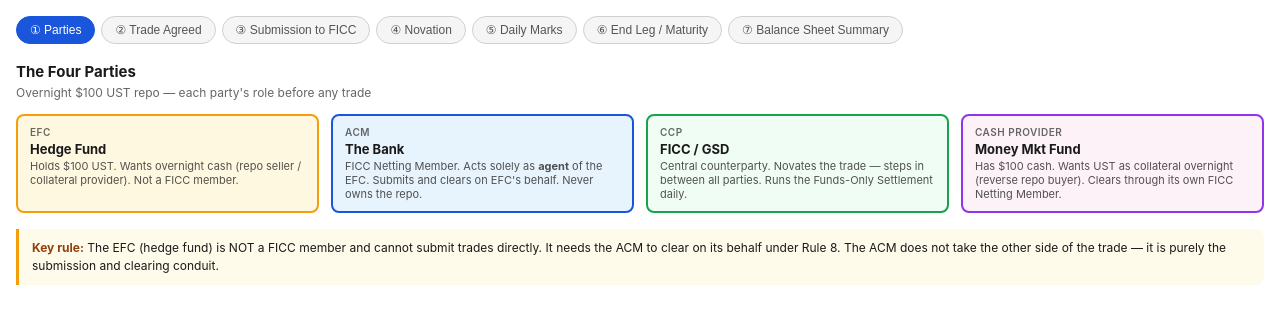
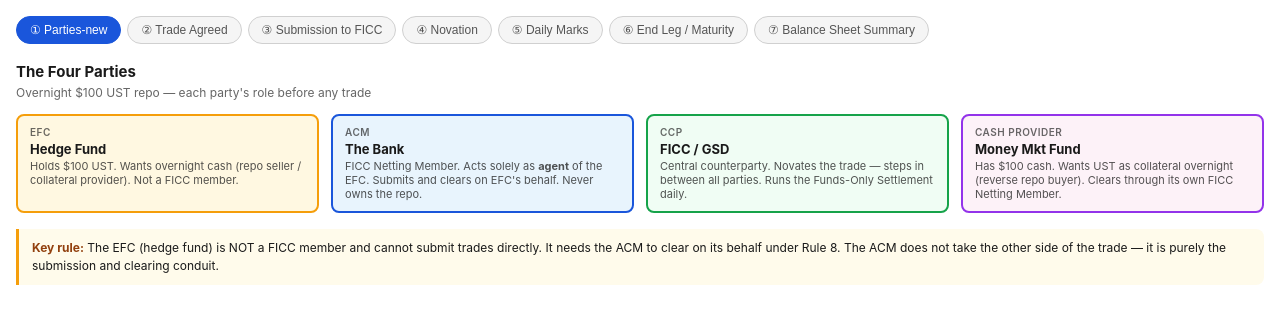
Before and after one commit to pt9h288jtc-dot/FICC-Agency-Clearing-Model, a plain HTML site: page index.html in a window 1280 px wide. Drawn offline with Linux system fonts and the light colour scheme.

Commit message:
Update index.html

```diff
--- a/index.html
+++ b/index.html
@@ -88,7 +88,7 @@
 <h2 class="sr-only">Step-by-step walkthrough of a $100 overnight UST repo under the FICC Agent Clearing Service, showing trade mechanics and accounting treatment at each stage.</h2>
 
 <div class="step-nav">
-  <button class="step-btn active" onclick="showStep(0)">① Parties</button>
+  <button class="step-btn active" onclick="showStep(0)">① Parties-new</button>
   <button class="step-btn" onclick="showStep(1)">② Trade Agreed</button>
   <button class="step-btn" onclick="showStep(2)">③ Submission to FICC</button>
   <button class="step-btn" onclick="showStep(3)">④ Novation</button>
```
